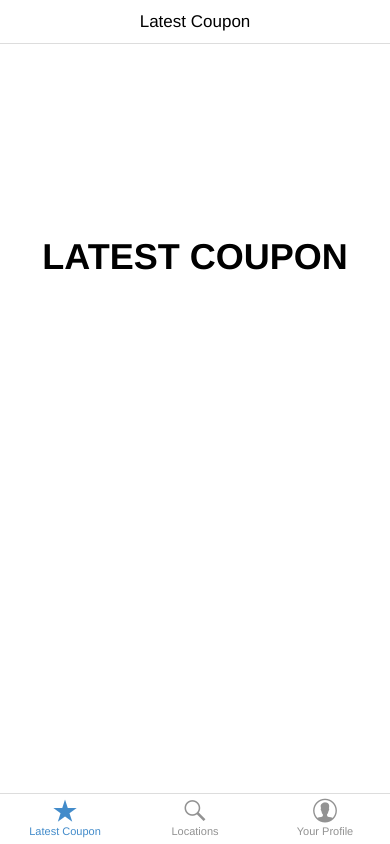
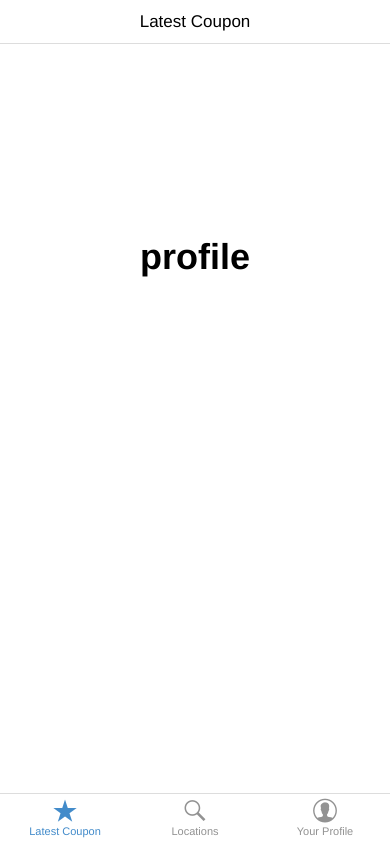
Before and after one commit to samaparo/phonegaptest, a plain HTML site: page index.html in a window 390 px wide. Both pictures are taken after a click on the link "Your Profile". Drawn offline with Linux system fonts and the light colour scheme.

Commit message:
hunt down a weird conflict between ratchet and router

```diff
--- a/index.html
+++ b/index.html
@@ -15,11 +15,11 @@
     </header>
 
     <div class="content">
-    	<h1 class="demo-text">LATEST COUPON</h1>
+    	<h1 id='demo-label' class="demo-text">LATEST COUPON</h1>
     </div>
 
 	<nav class="bar bar-tab">
-	  <a class="tab-item active" href="#">
+	  <a class="tab-item active" href="#coupon">
 	    <span class="icon icon-star-filled"></span>
 	    <span class="tab-label">Latest Coupon</span>
 	  </a>
@@ -33,7 +33,7 @@
 	  </a>
 	</nav>
 
-	<!-- <script src="cordova.js"></script> -->
+	<!-- <script src="cordova.js"></script>-->
 	<script src="./bower_components/ratchet/dist/js/ratchet.min.js" type="text/javascript"></script>
 	<script src="./bower_components/jquery/dist/jquery.min.js" type="text/javascript"></script>
 	<script src="./bower_components/lodash/lodash.min.js" type="text/javascript"></script>
--- a/js/app.js
+++ b/js/app.js
@@ -2,18 +2,23 @@ var app = {
     // Application Constructor
     initialize: function() {
     	var initializeProcedure = (function(){
-    		router.addRoute('', function() {
-    			console.log('index');
+
+    		FastClick.attach(document.body);
+    		var demoLabel = document.getElementById('demo-label');
+    		router.addRoute('coupon', function() {
+    			demoLabel.innerHTML = 'index';
   			});
 
   			router.addRoute('locations', function() {
-  				console.log('locations');
+  				demoLabel.innerHTML = 'locations';
+
   			});
 
   			router.addRoute('profile', function() {
-  				console.log('profile');
+  				demoLabel.innerHTML = 'profile';
   			});
 
+  			router.load('coupon');
   			router.start();
     	});
 
--- a/js/router.js
+++ b/js/router.js
@@ -36,7 +36,7 @@ var router = (function () {
         }
     }
 
-    window.addEventListener('hashchange', start);
+    $(window).on('hashchange', start);
 
     return {
         addRoute: addRoute,
```
